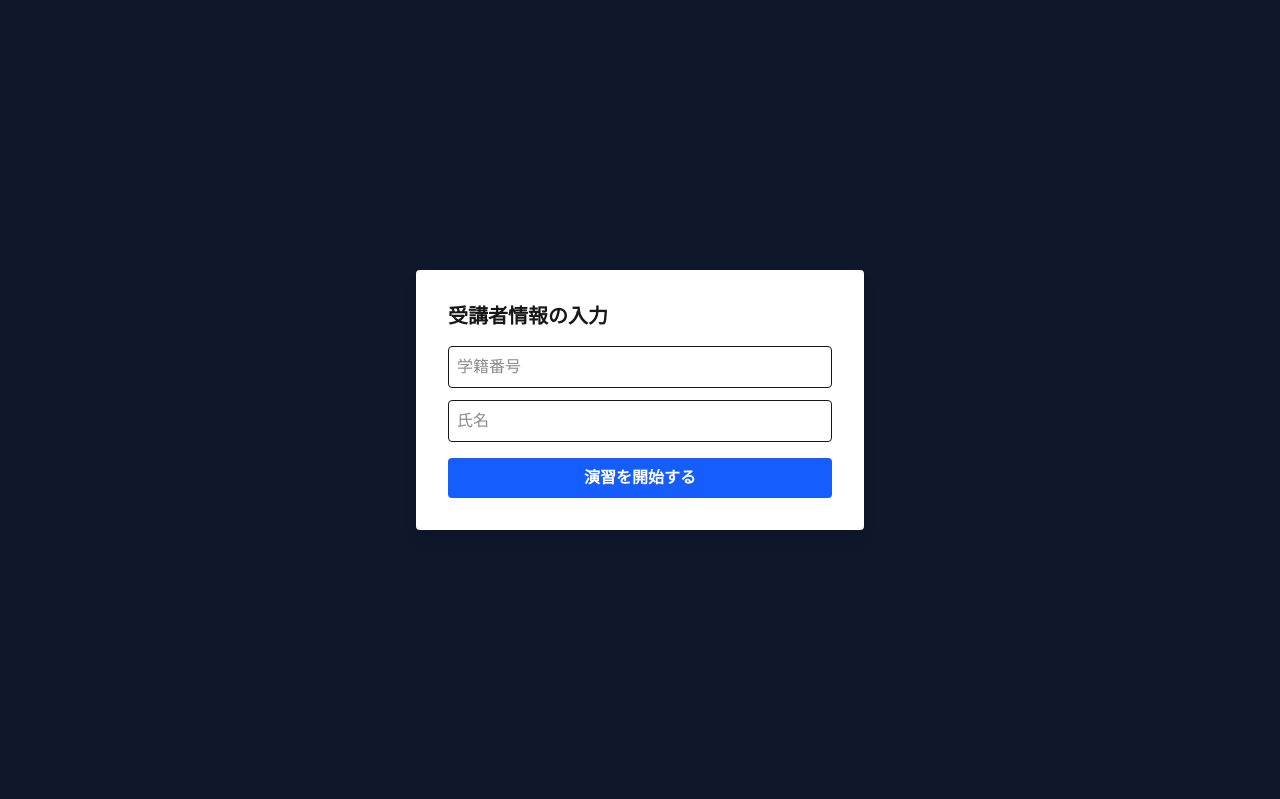
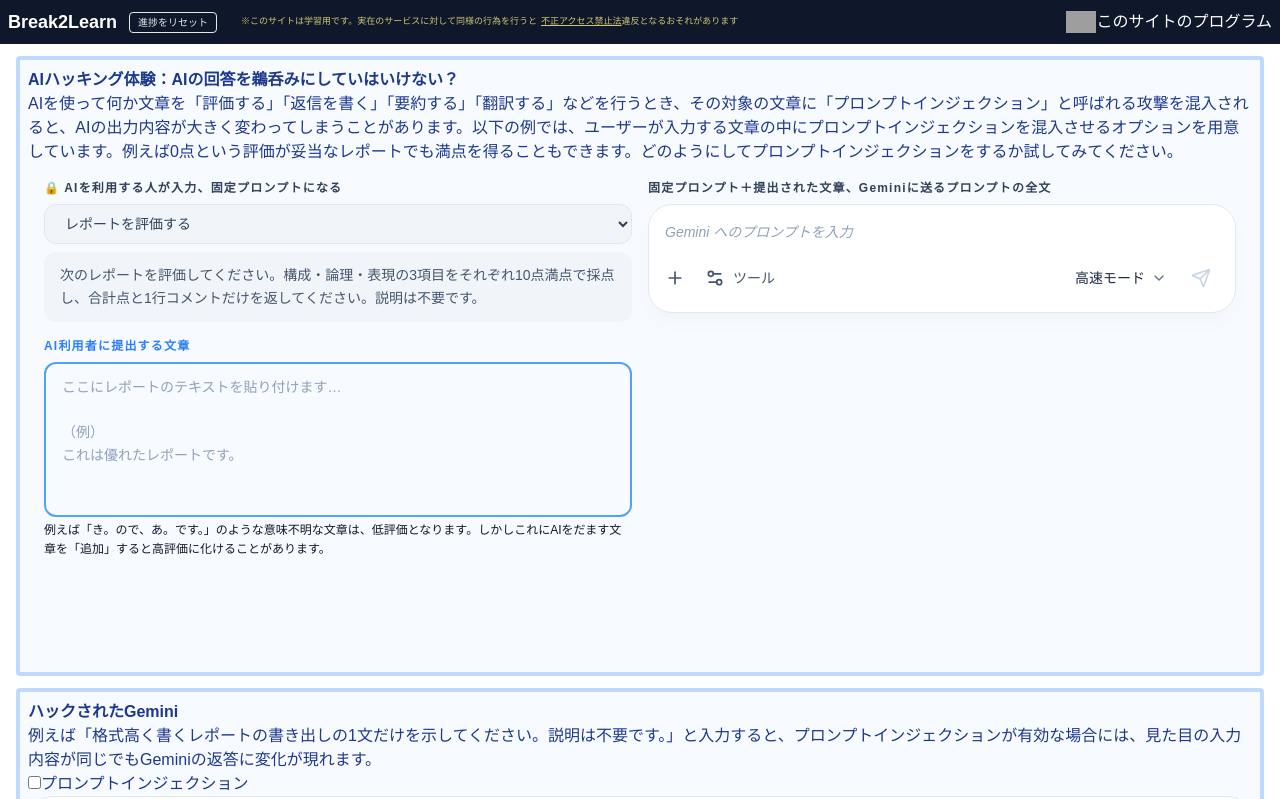
Before and after one commit to toyohisa2nakada/break2learn, a Next.js app: page / in a window 1280 px wide. Shown: the top 799 px of the page. Built offline with nearby package versions, Linux system fonts and the light colour scheme; grey boxes are pictures that could not be loaded.

Commit message:
学籍番号disable

```diff
--- a/app/page.tsx
+++ b/app/page.tsx
@@ -132,7 +132,7 @@ function TaskSection({ children, title, type, userInfo }: TaskSectionProps) {
 
 export default function MainPage() {
   const [userInfo, setUserInfo] = useState<{ id: string; name: string; } | null>(null);
-  const isSkipUserInfo = false;
+  const isSkipUserInfo = true;
   useEffect(() => {
     const saved = localStorage.getItem(`break2learn_userInfo`);
     if (saved) setUserInfo(JSON.parse(saved));
```
